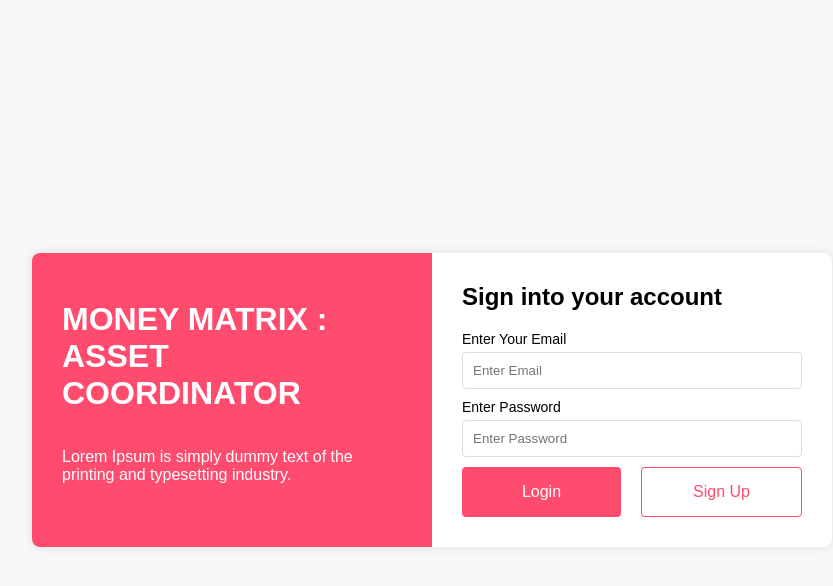
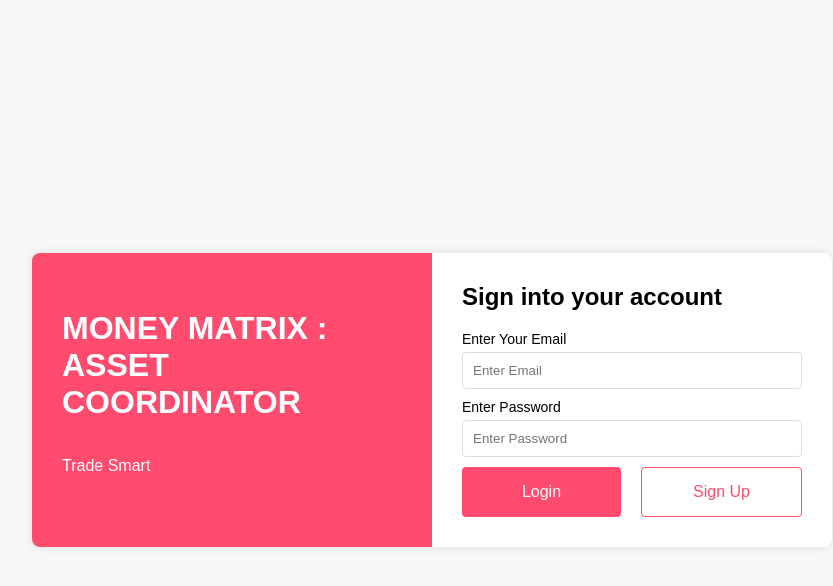
Before and after one commit to sanskruti-git/srajankarADT, a Flask app: page / in a window 1280 px wide. Shown: the top 586 px of the page, without its empty margins (208-1041 px from the left). Run offline with Flask 3, Linux system fonts and the light colour scheme.

Commit message:
Update index.html

```diff
--- a/templates/index.html
+++ b/templates/index.html
@@ -260,7 +260,7 @@
         <div class="login-box">
             <div class="brand-section">
                 <h1 class="brand-title">MONEY MATRIX : ASSET COORDINATOR </h1>
-                <p>Lorem Ipsum is simply dummy text of the printing and typesetting industry.</p>
+                <p>Trade Smart</p>
             </div>
             <div class="login-section">
                 <h2 class="login-title">Sign into your account</h2>
```
